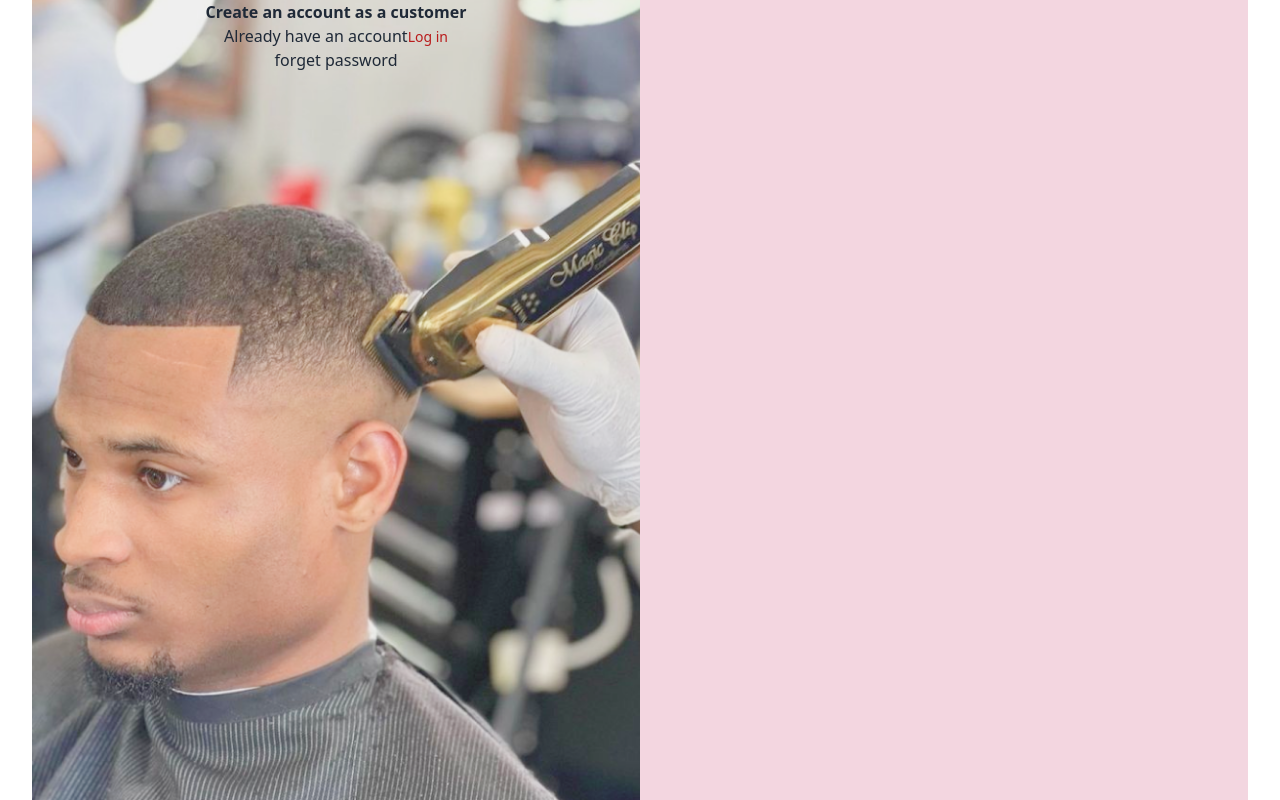
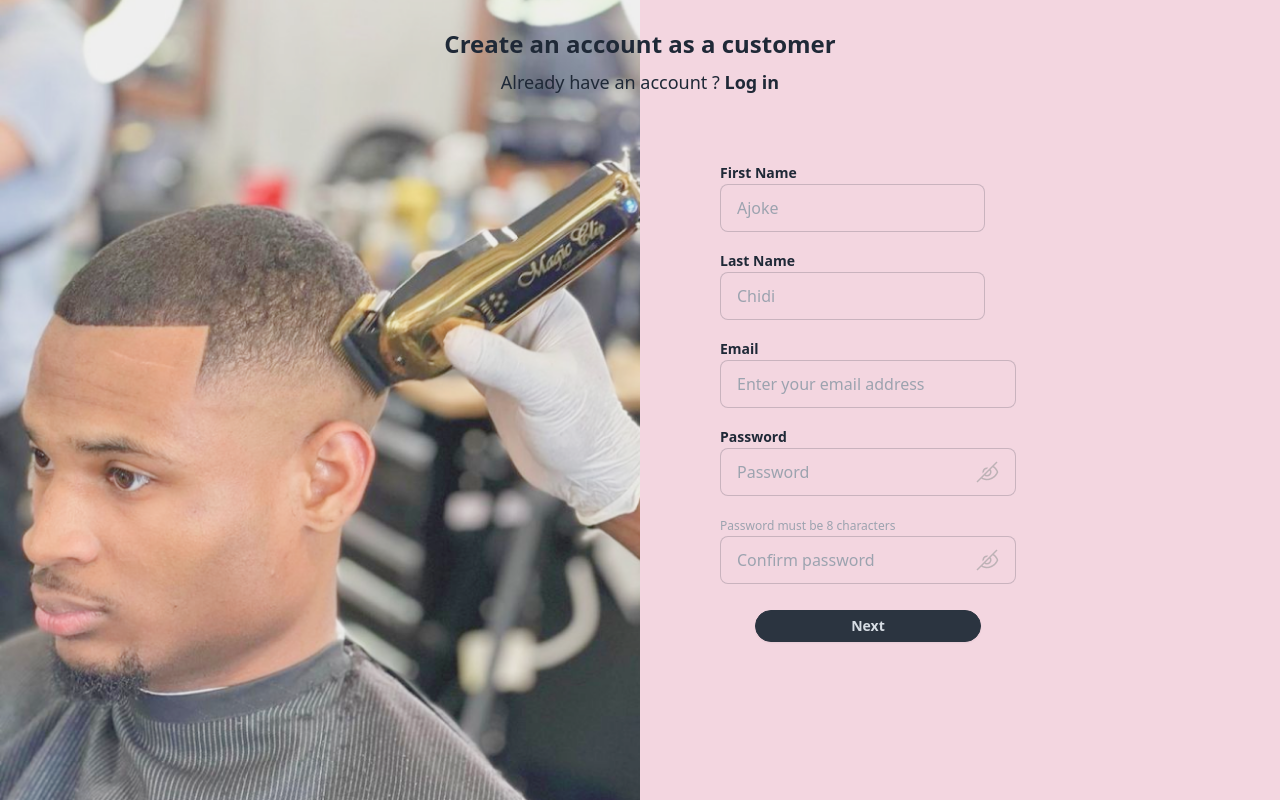
Before and after one commit to Lahitan/beautyexpert, a React (Vite) app: page /customerCreateAccount in a window 1280 px wide. Built offline with nearby package versions, Linux system fonts and the light colour scheme.

Commit message:
fix: the layout of the form

```diff
--- a/src/pages/Login/CustomerCreateAcount.jsx
+++ b/src/pages/Login/CustomerCreateAcount.jsx
@@ -1,6 +1,7 @@
 import React from "react";
 import { Link } from "react-router-dom";
 import Customer_account from "../../assets/customer-account.png"
+import eye from "../../assets/eye-logo.png"
 
 
 const background = {
@@ -14,28 +15,75 @@ const background = {
 
 const CustomerCreateAcount = () => {
 	return (
-		<div className="  px-8">
-		<div className="  items-center bg-primary-brand">
+			<div className="  items-center bg-primary-brand relative">
 
 				<div className="grid md:grid-cols-2 lg:grid-cols-2">
 					{/*------image box---*/}
 					<div  style={background} className=' ' >
 
-						<div className='flex flex-col items-center justify-center '>
-							<h1 className=' font-bold' >Create an account as a customer</h1>
+						<div className='flex flex-col items-center justify-center  absolute inset-x-2 my-7'>
+							<h1 className=' font-bold lg:text-2xl mb-2' >Create an account as a customer</h1>
 
-							<span>Already have an account<Link to={"/login"} className=" text-red-700 text-sm">
+							<span className="lg: text-lg">Already have an account ? <Link to={"/login"} className=" text-black-700 text-lg font-bold">
 									Log in
 							</Link></span>
-							<Link to={"/forgetPassword"}>forget password</Link>
 
 						</div>
+					</div>
 
+					 {/* form */}
 
-					</div>
+					<div className="absolute top-[10rem] left-[45rem]">
+						<div className=" flex flex-col  place-items-center gap-10 w-[100%] h-[450px]  ">
+							<div className=' flex flex-col  items-start   ' >
+									<div >
+										<span className='label-text font-bold'>First Name</span>
+										<label className="input input-bordered flex items-center gap-9 bg-primary-brand mb-[1rem]">
+											<input type="text" className="grow" placeholder="Ajoke" />
+										</label>
+										<span className='label-text font-bold'>Last Name</span>
+										<label className="input input-bordered flex items-center gap-9 bg-primary-brand mb-[1rem]">
+											<input type="text" className="grow" placeholder="Chidi" />
+										</label>
+								</div>
+
+								<div>
+									<div>
+										<span className='label-text font-bold'>Email</span>
+										<label className="input input-bordered flex items-center gap-2 bg-primary-brand mb-[1rem]">
+											<input type="text" className="grow" placeholder="Enter your email address" />
+										</label>
+									</div>
+
+									<div>
+										<span className='label-text font-bold'>Password</span>
+											<label className="input input-bordered flex items-center gap-2 bg-primary-brand mb-[1rem]">
+												<input type="password" className="grow" placeholder='Password' />
+												<img src={eye} alt="" />
+											</label>
+										<span className=' text-xs text-gray-400'>Password must be 8 characters</span>
+									</div>
+
+										<div>
+											<label className="input input-bordered flex items-center gap-2 bg-primary-brand mb-[1rem]">
+												<input type="password" className="grow" placeholder='Confirm password'  />
+												<img src={eye} alt="" />
+											</label>
+										</div>
+
+							</div>
+						</div>
+				   </div>
+								{/* button */}
+							<div className=" card-actions justify-center">
+									<button className="btn btn-circle btn-sm px-28 btn-neutral">Next</button>
+							</div>
+                </div>
+
+				{/* end of sign in steps */}
+
 				</div>
 			</div>
-		</div>
 
 	);
 };
--- a/src/pages/Login/ForgetPassword.jsx
+++ b/src/pages/Login/ForgetPassword.jsx
@@ -1,7 +1,12 @@
 import React from "react";
+import { Link } from "react-router-dom";
+
 
 const ForgetPassword = () => {
-	return <div>ForgetPassword</div>;
+	return <div>ForgetPassword
+
+		<Link to={"/forgetPassword"}>forget password</Link>
+	</div>;
 };
 
 export default ForgetPassword;
```
